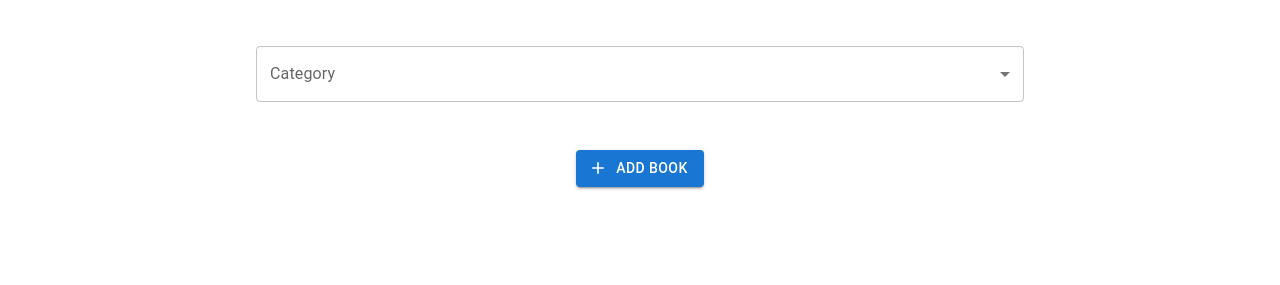
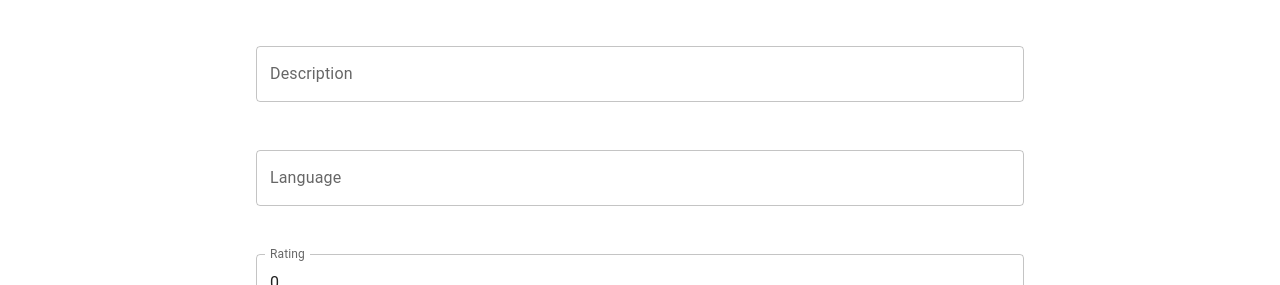
Before and after one commit to jacobsebastian1729/libris, a React (Create React App) app in the folder client/: page /dashboard/books in a window 1280 px wide. Both pictures are taken after a click on the button "ADD MORE BOOKS". Shown: the part 515-800 px from the top of the page. Built offline with nearby package versions, Linux system fonts and the light colour scheme; no server answers.

Commit message:
add more books working

```diff
--- a/client/package.json
+++ b/client/package.json
@@ -16,11 +16,13 @@
     "@testing-library/react": "^13.0.0",
     "@testing-library/user-event": "^13.2.1",
     "@types/jest": "^29.4.0",
+    "@types/js-cookie": "^3.0.3",
     "@types/node": "^18.15.1",
     "@types/react": "^18.0.28",
     "@types/react-dom": "^18.0.11",
     "axios": "^1.3.4",
     "formik": "^2.2.9",
+    "js-cookie": "^3.0.1",
     "react": "^18.2.0",
     "react-dom": "^18.2.0",
     "react-dotenv": "^0.1.3",
--- a/client/src/components/BookForm/BookForm.tsx
+++ b/client/src/components/BookForm/BookForm.tsx
@@ -20,6 +20,9 @@ import {
   InputLabel,
 } from '@mui/material';
 import { Add } from '@mui/icons-material';
+import { useDispatch } from 'react-redux';
+import { AppDispatch } from '../../redux/store';
+import { createBookThunk } from '../../redux/thunk/book';
 
 type PropType = {
   open: boolean;
@@ -39,12 +42,20 @@ export default function BookForm({ open, handleClose }: PropType) {
   const [book, setBook] = useState({
     title: '',
     category: '',
+    genre: '',
     author: '',
     thumbnail: '',
     rating: 0,
+    language: '',
+    description: '',
   });
 
-  const handleSubmit = () => {};
+  const dispatch = useDispatch<AppDispatch>();
+  const handleSubmit = async (e: React.FormEvent<HTMLFormElement>) => {
+    e.preventDefault();
+    const response = await dispatch(createBookThunk(book));
+    handleClose();
+  };
 
   return (
     <Dialog
@@ -78,7 +89,10 @@ export default function BookForm({ open, handleClose }: PropType) {
       </AppBar>
       <List>
         <ListItem button>
-          <ListItemText primary='This is Admin only page' secondary='Hi. Freddie Mercury' />
+          <ListItemText
+            primary='This is Admin only page'
+            secondary='Hi. Freddie Mercury'
+          />
         </ListItem>
         <Divider />
 
@@ -88,40 +102,69 @@ export default function BookForm({ open, handleClose }: PropType) {
             display: 'flex',
             flexDirection: 'column',
             justifyContent: 'center',
-            alignItems: 'center'
+            alignItems: 'center',
           }}
         >
-              <Typography variant='h3'>Book Add Form</Typography>
+          <Typography variant='h3'>Book Add Form</Typography>
           <TextField
             label='Title'
             value={book.title}
-            sx={{marginTop:'3rem', width:'60%'}}
+            sx={{ marginTop: '3rem', width: '60%' }}
             onChange={(e) => setBook({ ...book, title: e.target.value })}
           />
           <TextField
             label='Author'
             value={book.author}
-            sx={{marginTop:'3rem', width:'60%'}}
+            sx={{ marginTop: '3rem', width: '60%' }}
             onChange={(e) => setBook({ ...book, author: e.target.value })}
           />
           <TextField
             label='Thumbnail'
             value={book.thumbnail}
-            sx={{marginTop:'3rem', width:'60%'}}
+            sx={{ marginTop: '3rem', width: '60%' }}
             onChange={(e) => setBook({ ...book, thumbnail: e.target.value })}
           />
-          <FormControl  sx={{marginTop:'3rem', width:'60%', marginBottom: '3rem'}}>
-            <InputLabel>Category</InputLabel>
+          <TextField
+            label='Description'
+            value={book.description}
+            sx={{ marginTop: '3rem', width: '60%' }}
+            onChange={(e) => setBook({ ...book, description: e.target.value })}
+          />
+          <TextField
+            label='Language'
+            value={book.language}
+            sx={{ marginTop: '3rem', width: '60%' }}
+            onChange={(e) => setBook({ ...book, language: e.target.value })}
+          />
+          <TextField
+            label='Rating'
+            value={book.rating}
+            sx={{ marginTop: '3rem', width: '60%' }}
+            onChange={(e) =>
+              setBook({ ...book, rating: Number(e.target.value) })
+            }
+          />
+          <TextField
+            label='Category'
+            value={book.category}
+            sx={{ marginTop: '3rem', width: '60%' }}
+            onChange={(e) => setBook({ ...book, category: e.target.value })}
+          />
+          <FormControl
+            sx={{ marginTop: '3rem', width: '60%', marginBottom: '3rem' }}
+          >
+            <InputLabel>Genre</InputLabel>
             <Select
-              value={book.category}
-              onChange={(e) => setBook({ ...book, category: e.target.value })}
+              value={book.genre}
+              onChange={(e) => setBook({ ...book, genre: e.target.value })}
             >
-              <MenuItem value='fiction'>Fiction</MenuItem>
-              <MenuItem value='non-fiction'>Non-Fiction</MenuItem>
+              <MenuItem value='Novel'>Novel</MenuItem>
+              <MenuItem value='children'>Children</MenuItem>
+              <MenuItem value='Romance'>Romance</MenuItem>
             </Select>
           </FormControl>
 
-          <Button type='submit' variant='contained'  startIcon={<Add />}>
+          <Button type='submit' variant='contained' startIcon={<Add />}>
             Add Book
           </Button>
         </form>
--- a/client/src/redux/thunk/book.ts
+++ b/client/src/redux/thunk/book.ts
@@ -1,6 +1,8 @@
 import { AppDispatch } from "../store";
 import { PORT } from "../../port/Port";
 import { bookActions } from "../slices/book";
+import axios from "axios";
+import { BookType } from "../../types/type";
 
 const url = `http://localhost:${PORT}/books`;
 export function fetchbookData() {
@@ -11,3 +13,11 @@ export function fetchbookData() {
     dispatch(bookActions.getBookData(bookData));
   };
 }
+
+export function createBookThunk(bookData: BookType) {
+  return async (dispatch: AppDispatch) => {
+    console.log(bookData)
+    const response = axios.post(`${url}/create`, bookData)
+    console.log(response)
+  }
+}
--- a/client/src/redux/thunk/user.ts
+++ b/client/src/redux/thunk/user.ts
@@ -1,4 +1,5 @@
 import axios from 'axios';
+import Cookies from 'js-cookie'
 
 import { AppDispatch } from '../store';
 import { userActions } from '../slices/user';
@@ -32,6 +33,7 @@ export function loginUserThunk(user: LoginUserType) {
           console.log(res.data);
           const token = res.data.token;
           localStorage.setItem('userToken', token);
+          Cookies.set('userToken', token, { expires: 7 });
           dispatch(userActions.loginAction(true))
           dispatch(userActions.getLoginUser(res.data.userData))
           dispatch(userActions.setMessage(res.data.message))
--- a/client/src/types/type.ts
+++ b/client/src/types/type.ts
@@ -32,7 +32,7 @@ export type BookType = {
     rating: number;
     genre: string;
     author: string;
-    _id: string;
+    _id?: string;
   };
 
 export type BookList = BookType & {
```
Also changed, not shown: 1 other file (tests, documents, lock files or other folders).
